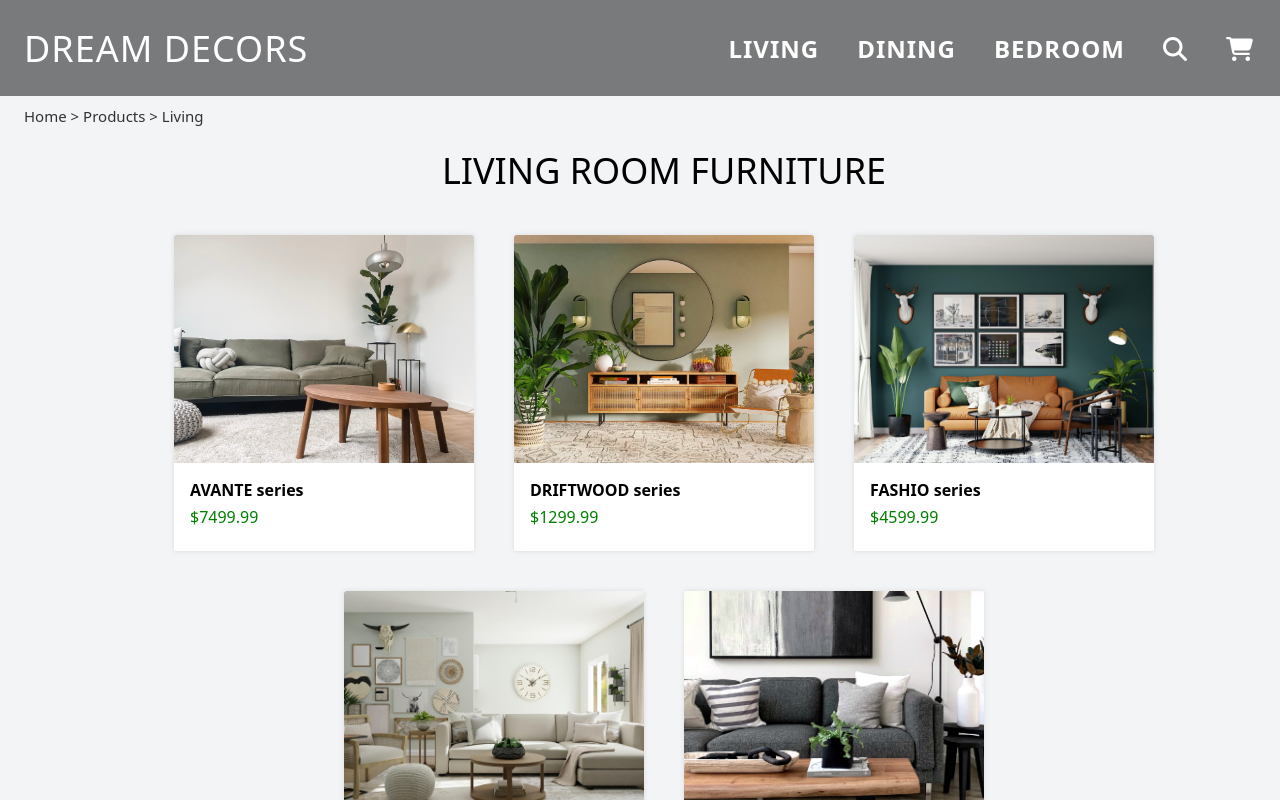
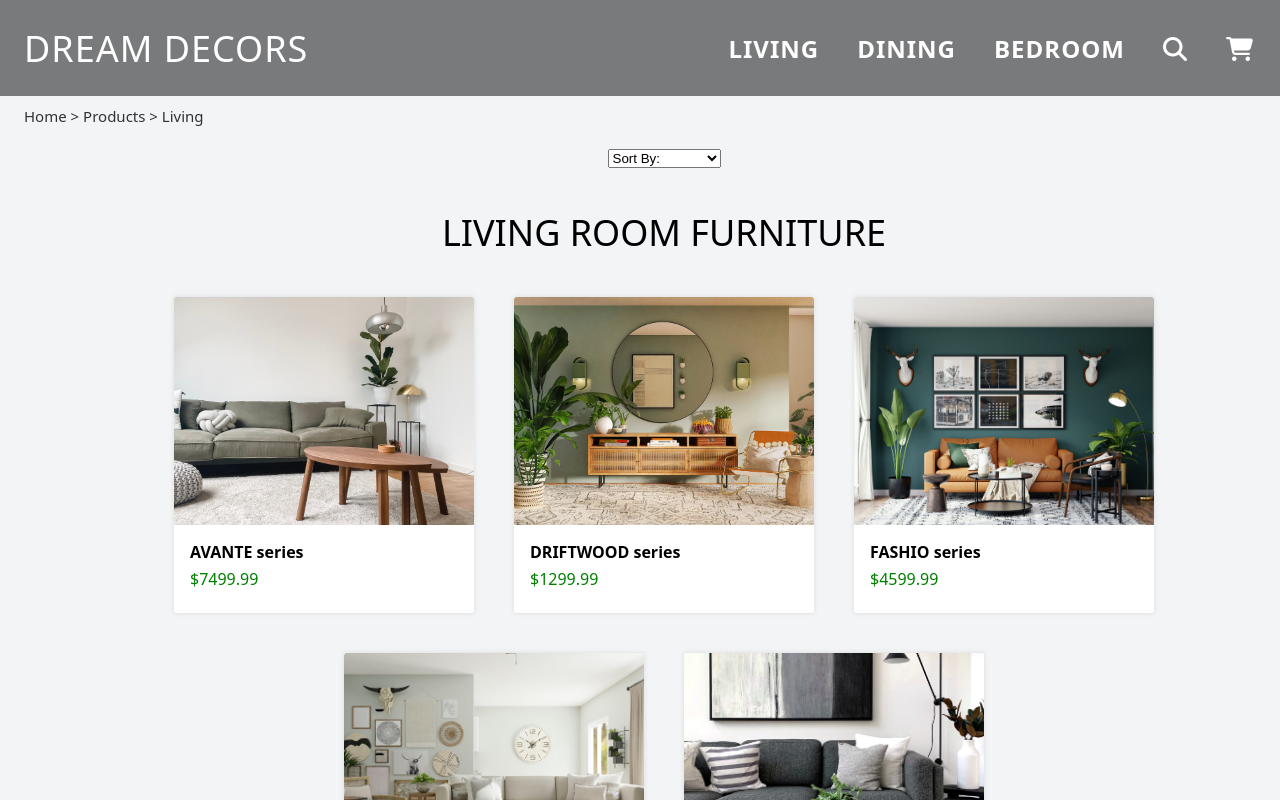
Before and after one commit to mosierkyle/dream-decors, a React (Vite) app: page /living in a window 1280 px wide. Shown: the top 800 px of the page. Built offline with nearby package versions, Linux system fonts and the light colour scheme.

Commit message:
Create sorting functions

```diff
--- a/src/Routes/ShopPages/Living/Living.jsx
+++ b/src/Routes/ShopPages/Living/Living.jsx
@@ -37,9 +37,45 @@ const getData = () => {
 
 const Living = () => {
   const { data, error, loading } = getData();
+  const [sort, setSort] = useState('select-one');
+  const [displayData, setDisplayData] = useState(data);
+
+  useEffect(() => {
+    const sortByName = (data) => {
+      const sortedData = [...data];
+      sortedData.sort((a, b) => a.id - b.id);
+      return sortedData;
+    };
+    const sortByPrice = (data) => {
+      const sortedData = [...data];
+      sortedData.sort((a, b) => a.price - b.price);
+      return sortedData;
+    };
+
+    if (sort == 'name') {
+      setDisplayData(sortByName(data));
+    } else if (sort == 'price') {
+      setDisplayData(sortByPrice(data));
+    } else {
+      setDisplayData(data);
+    }
+  }, [sort]);
+
+  const handleSort = (e) => {
+    const newSort = e.target.value;
+    setSort(newSort);
+  };
 
   return (
     <div className="shop-content">
+      <div className="sort-feature">
+        <select onChange={handleSort} value={sort} id="dropdown">
+          <option value="select-one">Sort By:</option>
+          <option value="recommended">Recommended</option>
+          <option value="name">A-Z</option>
+          <option value="price">Low-High</option>
+        </select>
+      </div>
       <div className="bread-crumbs">
         <Link className="bread-crumb-text" to={'/'}>
           Home
```
